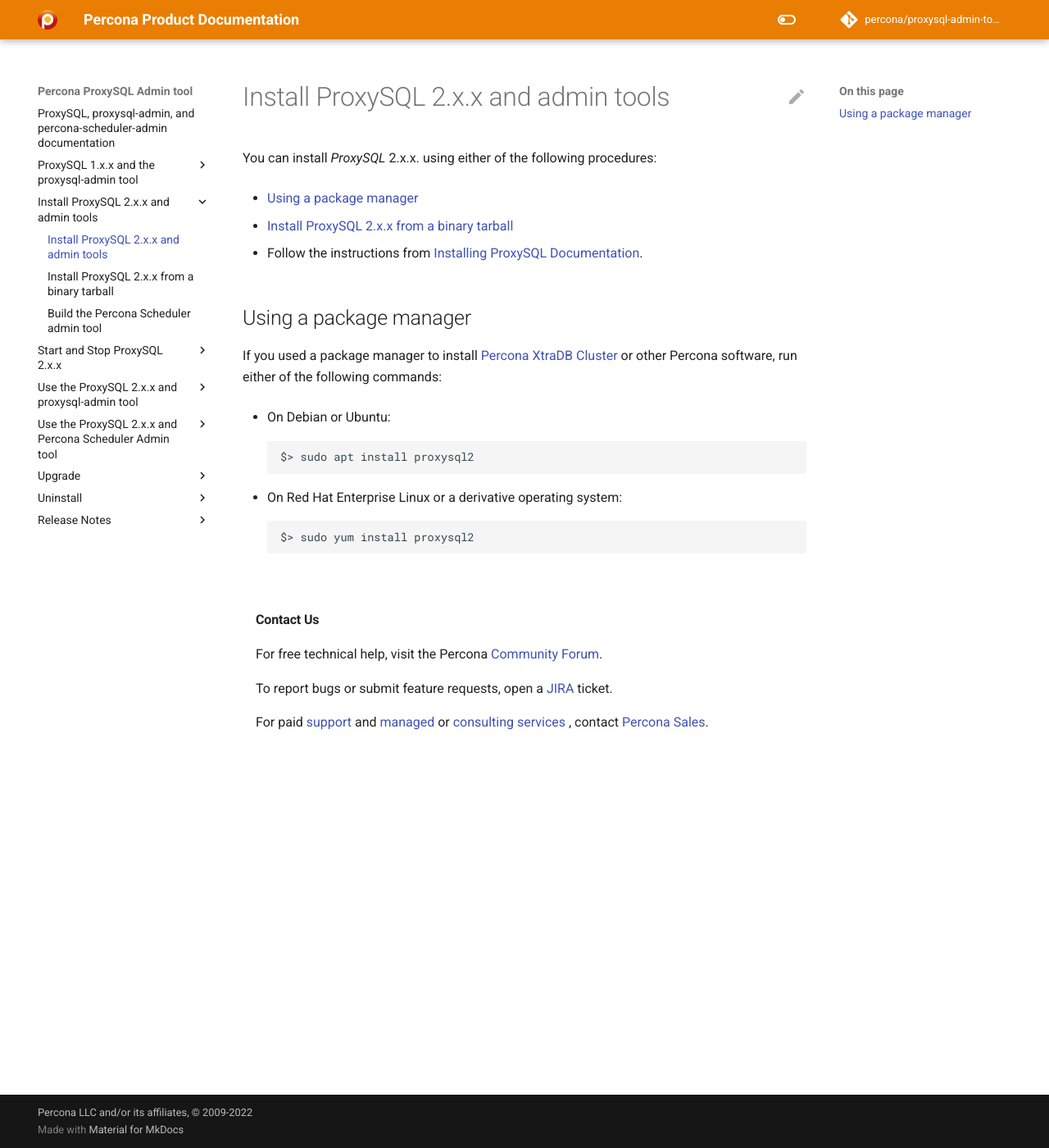
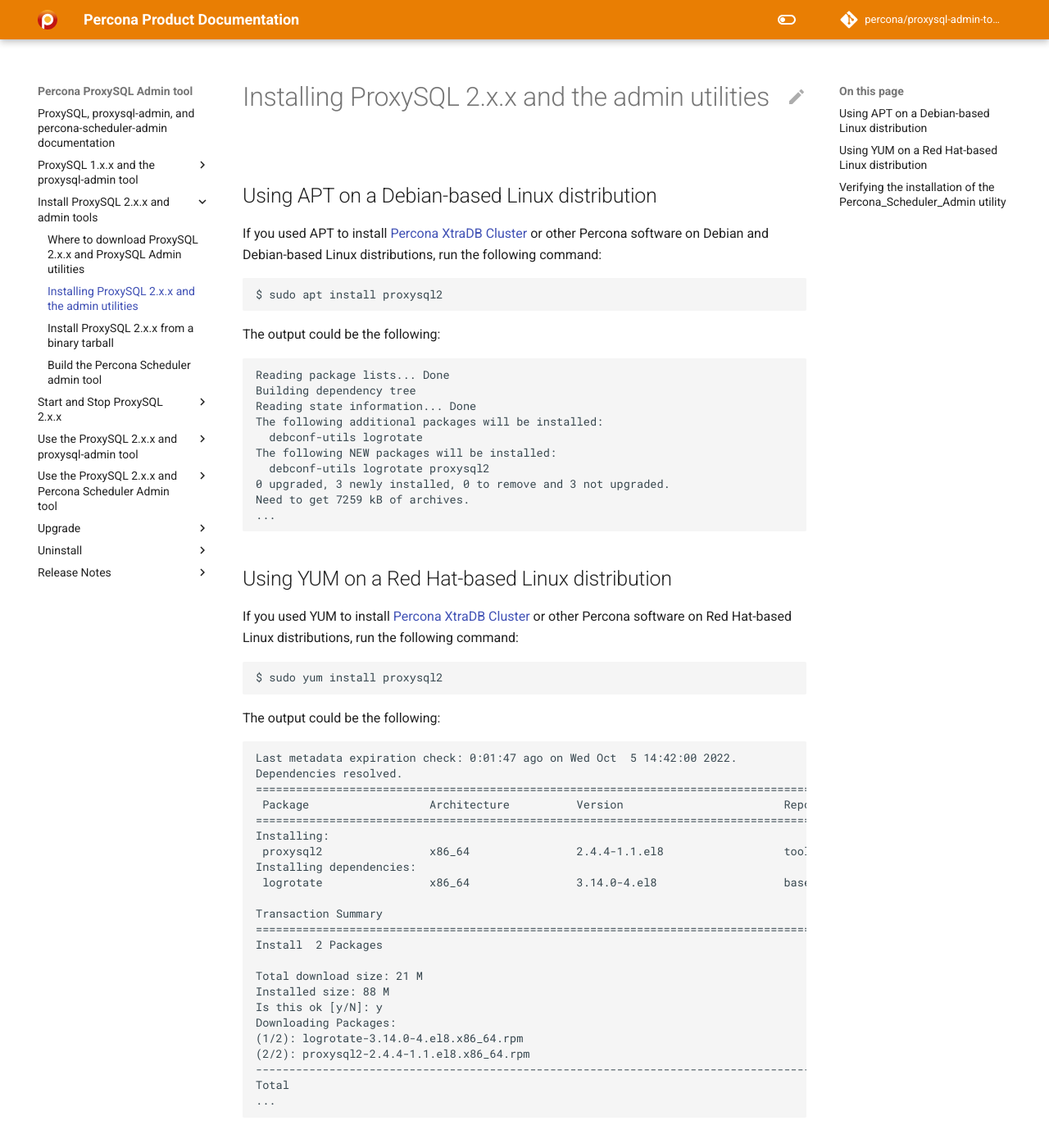
Before and after one commit to percona/proxysql-admin-tool-doc, an MkDocs documentation site: the page built from docs/install-v2.md, in a window 1280 px wide and 1400 px high. Shown: the whole window at 82% size. Built offline with MkDocs 1.6.1 and Material for MkDocs 9.7.7, drawn with Linux system fonts in a browser that asks for light colours; nearby versions of some CDN libraries; comment, search, counter and statistics services are not loaded; the version menu is left out; some of the changed text lies outside the part shown.

Commit message:
PSQLADM-426 Provide instructions to install Percona Scheduler from a Percona respository
MM docs/install-v2.md
M  docs/uninstall-psql.md
M  docs/upgrade-psql.md

`````diff
--- a/docs/install-v2.md
+++ b/docs/install-v2.md
@@ -1,26 +1,76 @@
-# Install ProxySQL 2.x.x and admin tools
+# Installing ProxySQL 2.x.x and the admin utilities
 
-You can install *ProxySQL* 2.x.x. using either of the following procedures:
+## Using APT on a Debian-based Linux distribution
 
-  - [Using a package manager](#using-a-package-manager)
+If you used APT to install [Percona XtraDB Cluster](https://www.percona.com/doc/percona-xtradb-cluster/8.0/install/index.html)
+or other Percona software on Debian and Debian-based Linux distributions, run the following command:
 
-- [Install ProxySQL 2.x.x from a binary tarball](/#installing-tarball.md)
+```sh
+$ sudo apt install proxysql2
+```
 
-* Follow the instructions from [Installing ProxySQL Documentation](https://proxysql.com/documentation/installing-proxysql/).
+The output could be the following:
 
-## Using a package manager
+```text
+Reading package lists... Done
+Building dependency tree
+Reading state information... Done
+The following additional packages will be installed:
+  debconf-utils logrotate
+The following NEW packages will be installed:
+  debconf-utils logrotate proxysql2
+0 upgraded, 3 newly installed, 0 to remove and 3 not upgraded.
+Need to get 7259 kB of archives.
+...
+```
 
-If you used a package manager to install [Percona XtraDB Cluster](https://www.percona.com/doc/percona-xtradb-cluster/8.0/install/index.html)
-or other Percona software, run either of the following commands:
+## Using YUM on a Red Hat-based Linux distribution
 
-+ On Debian or Ubuntu:
+If you used YUM to install [Percona XtraDB Cluster](https://www.percona.com/doc/percona-xtradb-cluster/8.0/install/index.html)
+or other Percona software on Red Hat-based Linux distributions, run the following command:
 
-    ```sh
-    $> sudo apt install proxysql2
-    ```
+```shell
+$ sudo yum install proxysql2
+```
 
-+ On Red Hat Enterprise Linux or a derivative operating system:
+The output could be the following:
 
-    ```sh
-    $> sudo yum install proxysql2
-    ```
+```text
+Last metadata expiration check: 0:01:47 ago on Wed Oct  5 14:42:00 2022.
+Dependencies resolved.
+=========================================================================================================================
+ Package                  Architecture          Version                        Repository                           Size
+=========================================================================================================================
+Installing:
+ proxysql2                x86_64                2.4.4-1.1.el8                  tools-release-x86_64                 21 M
+Installing dependencies:
+ logrotate                x86_64                3.14.0-4.el8                   baseos                               85 k
+
+Transaction Summary
+=========================================================================================================================
+Install  2 Packages
+
+Total download size: 21 M
+Installed size: 88 M
+Is this ok [y/N]: y
+Downloading Packages:
+(1/2): logrotate-3.14.0-4.el8.x86_64.rpm                                                 371 kB/s |  85 kB     00:00
+(2/2): proxysql2-2.4.4-1.1.el8.x86_64.rpm                                                3.6 MB/s |  21 MB     00:05
+-------------------------------------------------------------------------------------------------------------------------
+Total                                                                                    3.3 MB/s |  21 MB     00:06
+...
+```
+
+## Verifying the installation of the Percona_Scheduler_Admin utility
+
+You can verify that the Percona_Scheduler_Admin was installed with the following command:
+
+```shell
+$ percona-scheduler-admin --debug
+```
+
+Running the command without the [configuration file](/psa-config.md) results in an error and does nothing.
+
+```text
+ERROR : The --config-file option is required but is missing from the command.
+```
--- a/docs/uninstall-psql.md
+++ b/docs/uninstall-psql.md
@@ -1,13 +1,119 @@
 # Uninstalling ProxySQL 2.x.x
 
-Uninstalling ProxySQL 2.x on Debian or Ubuntu
+You can uninstall *ProxySQL 2.x.x* using the command line.
 
-```bash
-$> sudo apt-get remove proxysql2
+## Uninstalling using APT in Debian-based Linux distributions
+
+The Advanced Package Tool (APT) handles the software installation and removal on Debian and Debian-based Linux distributions.
+
+### Listing package contents using APT
+
+To find information before uninstalling or removing the `ProxySQL2` package, run the following command:
+
+```shell
+$ apt search proxysql2
 ```
 
-Uninstalling ProxySQL 2.x.x on Red Hat Enterprise Linux or derivatives:
+The output would be the following:
 
-```bash
-$> sudo yum autoremove proxysql2
+```text
+Sorting... Done
+Full Text Search... Done
+proxysql2/unknown,now 2.4.4-1.1.focal amd64 [installed]
+  High performance MySQL proxy
 ```
+
+To find more information about `ProxySQL2`, including the installation, download size, sources for the packages, content description, and dependencies, run the following command:
+
+```shell
+$ apt show proxysql2
+```
+
+The output could be the following:
+
+```text
+Package: proxysql2
+Version: 2.4.4-1.1.focal
+Priority: optional
+Section: misc
+Maintainer: Rene Cannao <rene.cannao@gmail.com>
+Installed-Size: 20.0 MB
+Pre-Depends: adduser, debconf (>= 0.2.17)
+Depends: libc6 (>= 2.29), libgcc-s1 (>= 3.4), libgnutls30 (>= 3.6.12), libstdc++6 (>= 9), libuuid1 (>= 2.16), debconf-utils, logrotate
+Homepage: http://www.proxysql.com
+Download-Size: 7157 kB
+APT-Manual-Installed: yes
+APT-Sources: http://repo.percona.com/tools/apt focal/main amd64 Packages
+Description: High performance MySQL proxy
+ ProxySQL is a fast, reliable MySQL proxy with advanced runtime configuration management (virtually no configuration change requires a restart).
+ It features query routing, query caching, query rewriting (for queries generated by ORMs, for example) and is most of the time a drop-in replacement for mysqld from the point of view of the application. It can be configured and remote controlled through an SQL-compatible admin interface.
+
+N: There are 4 additional records. Please use the '-a' switch to see them.
+````
+
+### Uninstalling packages
+
+The `apt remove` removes the packages. Any configuration files, data, and dependencies remain in the system. If you reinstall *ProxySQL 2.x.x*, the software uses the same configuration files, data, and dependencies. The reinstallation may ask to override the existing files.
+
+You can uninstall `ProxySQL 2.x.x` with the following command:
+
+```shell
+$ sudo apt remove proxysql2
+```
+
+The `apt purge` removes the packages and any configuration files and data. You can also use `apt purge` to remove packages for an uninstalled application.
+
+```shell
+$ sudo apt purge proxysql2
+```
+
+The `apt autoremove` removes the packages, configuration files, data, and any unused libraries or dependent packages that were installed when the application was installed.
+
+To remove them, run the following command:
+
+```shell
+$ sudo apt autoremove
+```
+
+## Removing packages using YUM in Red Hat-based distributions
+
+In Red Hat-based Linux distributions, the primary package manager is *Yum*.
+
+### Listing package contents using YUM
+
+To display package information, use the following command:
+
+```shell
+$ sudo yum info proxysql2
+```
+
+The output could be the following:
+
+```text
+Last metadata expiration check: 0:07:36 ago on Wed Oct  5 14:42:00 2022.
+Installed Packages
+Name         : proxysql2
+Version      : 2.4.4
+Release      : 1.1.el8
+Architecture : x86_64
+Size         : 88 M
+Source       : proxysql2-2.4.4-1.1.el8.src.rpm
+Repository   : @System
+From repo    : tools-release-x86_64
+Summary      : A high-performance MySQL proxy
+URL          : http://www.proxysql.com/
+License      : GPL+
+Description  : A high-performance MySQL proxy
+```
+
+To uninstall *ProxySQL 2.x.x*, use the following command:
+
+```shell
+$ sudo yum remove proxysql2
+```
+
+To uninstall *ProxySQL 2.x.x* along with unused dependencies, use the following command:
+
+```shell
+$ sudo yum autoremove proxysql2
+```
--- a/mkdocs-base.yml
+++ b/mkdocs-base.yml
@@ -113,6 +113,7 @@
       - tarball-v1.md
       - configuring.md
   - Install ProxySQL 2.x.x and admin tools:
+      - where-to-download-proxysql.md
       - install-v2.md
       - installing-tarball.md
       - psa-build.md
`````
Also changed, not shown: docs/psa-scheduler.md (+7 -6 lines), docs/upgrade-psql.md (+3 -5 lines), docs/where-to-download-proxysql.md (added, +14 -0 lines).
